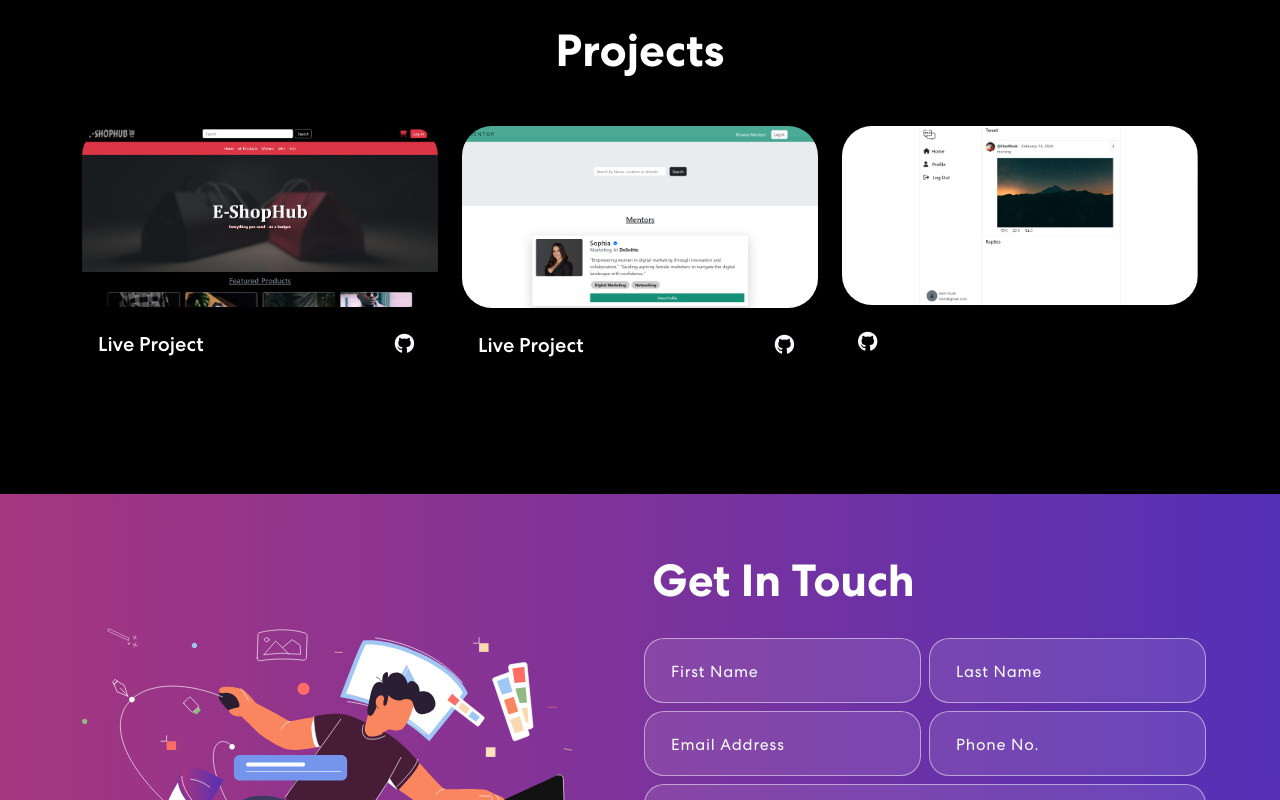
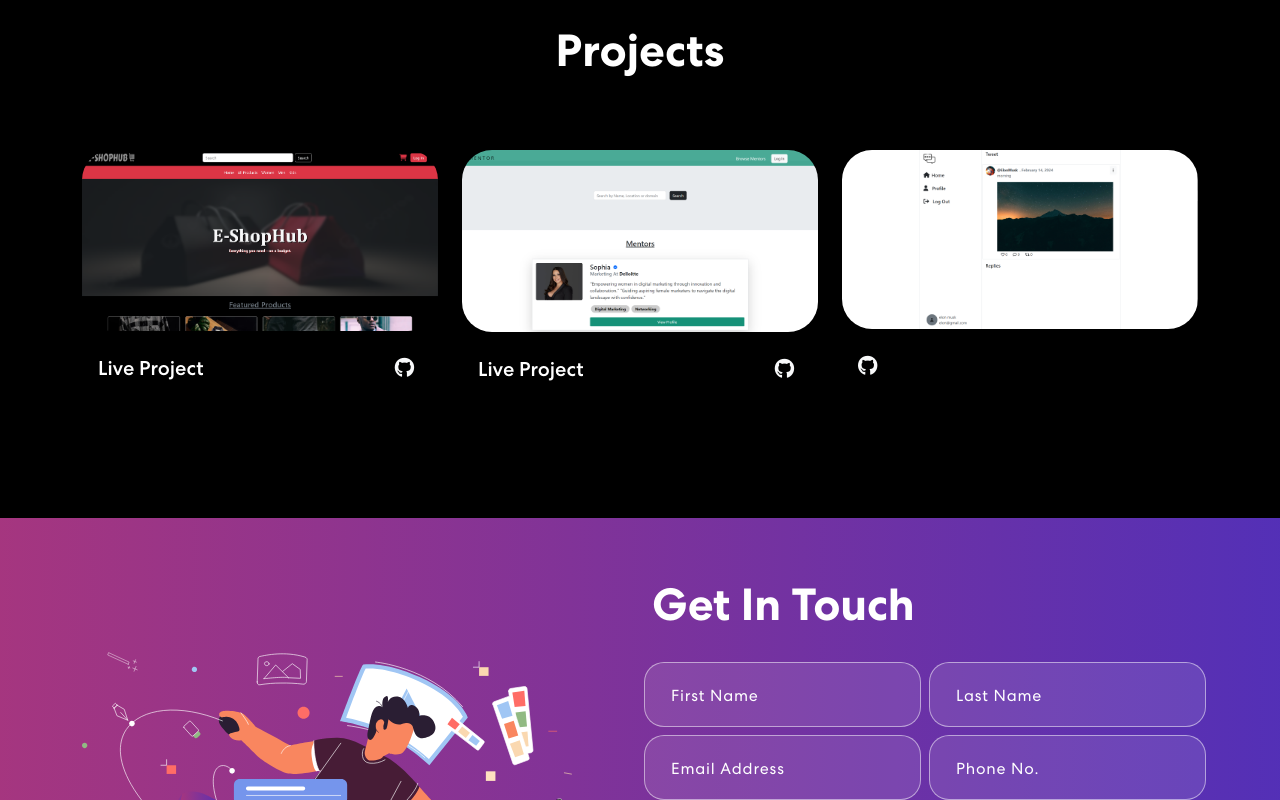
Before and after one commit to mohammadaqib-web/Portfolio, a React (Create React App) app in the folder personal-portfolio/frontend/: page / in a window 1280 px wide. Shown: the part 1380-2180 px from the top of the page. Built offline with nearby package versions, Linux system fonts and the light colour scheme.

Commit message:
css fixed

```diff
--- a/personal-portfolio/frontend/src/components/ProjectCard.js
+++ b/personal-portfolio/frontend/src/components/ProjectCard.js
@@ -3,7 +3,7 @@ import { Col } from "react-bootstrap";
 export const ProjectCard = ({ title, description, imgUrl,live,github }) => {
   return (
     <Col size={12} sm={6} md={4}>
-      <div className="proj-imgbx">
+      <div className="proj-imgbx mt-4">
         <img src={imgUrl} />
         <div className="proj-txtx">
           <h4>{title}</h4>
```
